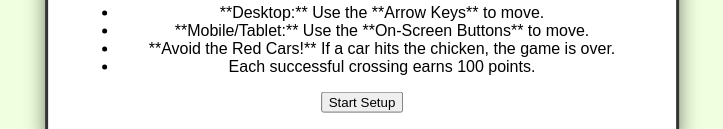
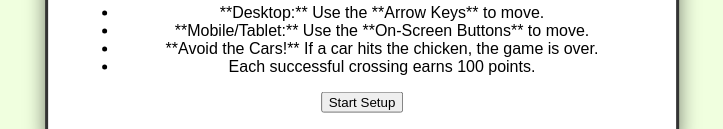
Before and after one commit to benyapataisuwan-ai/Chicken-crossing, a plain HTML site: page index.html in a window 1280 px wide. Shown: the part 393-522 px from the top of the page, without its empty margins (278-1001 px from the left). Drawn offline with Linux system fonts and the light colour scheme.

Commit message:
Update instruction to avoid cars instead of red cars

```diff
--- a/index.html
+++ b/index.html
@@ -170,7 +170,7 @@
         <ul>
             <li>**Desktop:** Use the **Arrow Keys** to move.</li>
             <li>**Mobile/Tablet:** Use the **On-Screen Buttons** to move.</li>
-            <li>**Avoid the Red Cars!** If a car hits the chicken, the game is over.</li>
+            <li>**Avoid the Cars!** If a car hits the chicken, the game is over.</li>
             <li>Each successful crossing earns 100 points.</li>
         </ul>
         <button id="dismissInstructions">Start Setup</button>
```
